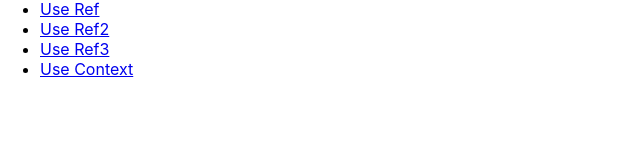
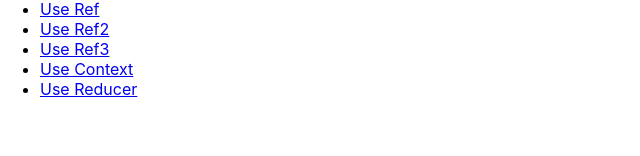
Before and after one commit to darrylmendonez/react-hooks, a React (Create React App) app: page / in a window 1280 px wide. Shown: the part 144-300 px from the top of the page, without its empty margins (0-640 px from the left). Built offline with nearby package versions, Linux system fonts and the light colour scheme.

Commit message:
started useReducer

```diff
--- a/src/App.js
+++ b/src/App.js
@@ -9,6 +9,7 @@ import UseRef from './Components/UseRef'
 import UseRef2 from './Components/UseRef2'
 import UseRef3 from './Components/UseRef3'
 import UseContext from './Components/UseContext'
+import UseReducer from './Components/UseReducer'
 
 function App() {
 
@@ -24,6 +25,7 @@ function App() {
         <Route path='/use-ref2' component={UseRef2} />
         <Route path='/use-ref3' component={UseRef3} />
         <Route path='/use-context' component={UseContext} />
+        <Route path='/use-reducer' component={UseReducer} />
       </Switch>
     </BrowserRouter>
   )
--- a/src/Components/Home/Home.js
+++ b/src/Components/Home/Home.js
@@ -47,6 +47,11 @@ function Home() {
             Use Context
           </NavLink>
         </li>
+        <li>
+          <NavLink className='nav-link' exact to={'/use-reducer'}>
+            Use Reducer
+          </NavLink>
+        </li>
       </ul>
     </>
   );
--- /dev/null
+++ b/src/Components/UseReducer/UseReducer.js
@@ -0,0 +1,40 @@
+import React, {useState, useReducer} from 'react'
+
+const ACTIONS = {
+  INCREMENT: 'increment',
+  DECREMENT: 'decrement',
+}
+
+function reducer(state, action) {
+  switch (action.type) {
+    case ACTIONS.INCREMENT:
+      return { count: state.count + 1}
+    case ACTIONS.DECREMENT:
+      return { count: state.count - 1}
+    default:
+      return state
+  }
+}
+
+function UseReducer() {
+  const [state, dispatch] = useReducer(reducer, { count: 0 })
+
+  function increment() {
+    dispatch( { type: 'increment'})
+  }
+
+  function decrement() {
+    dispatch( { type: 'decrement'})
+  }
+
+  return (
+    <>
+      <button onClick={decrement}>-</button>
+      <span>{state.count}</span>
+      <button onClick={increment}>+</button>
+    </>
+  )
+
+}
+
+export default UseReducer
--- /dev/null
+++ b/src/Components/UseReducer/index.js
@@ -0,0 +1,3 @@
+import UseReducer from './UseReducer'
+
+export default UseReducer
```
